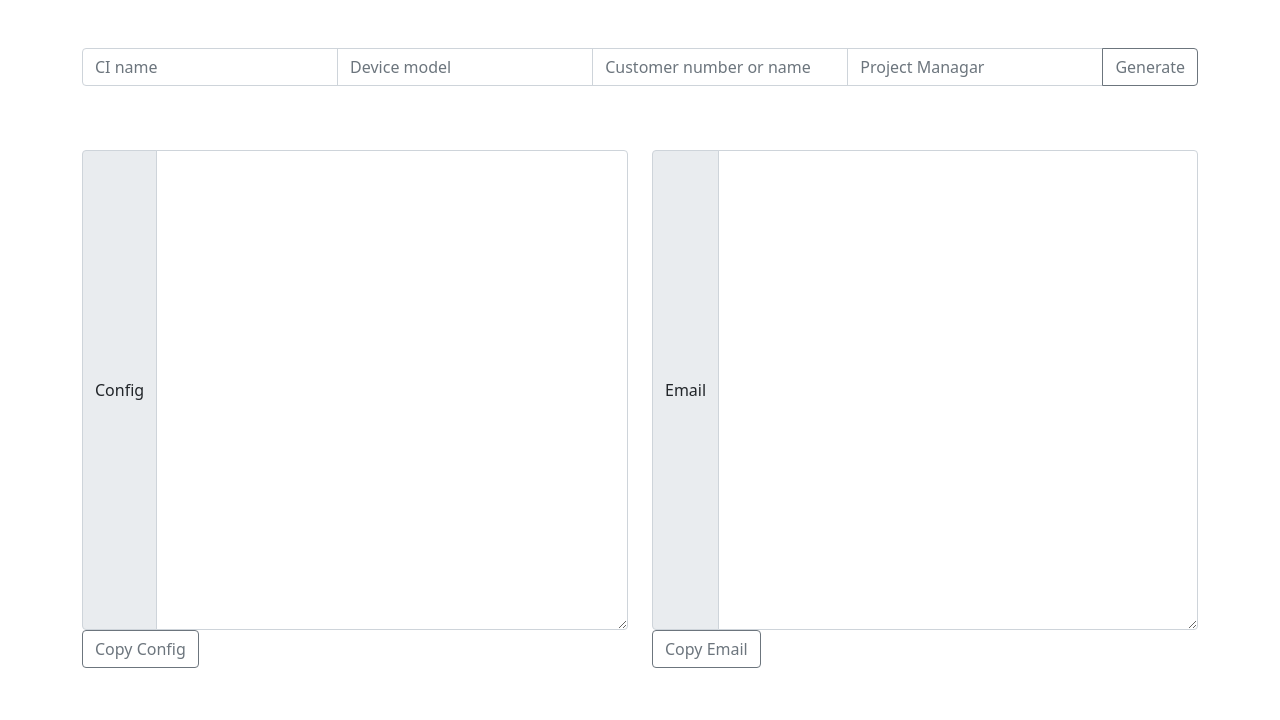
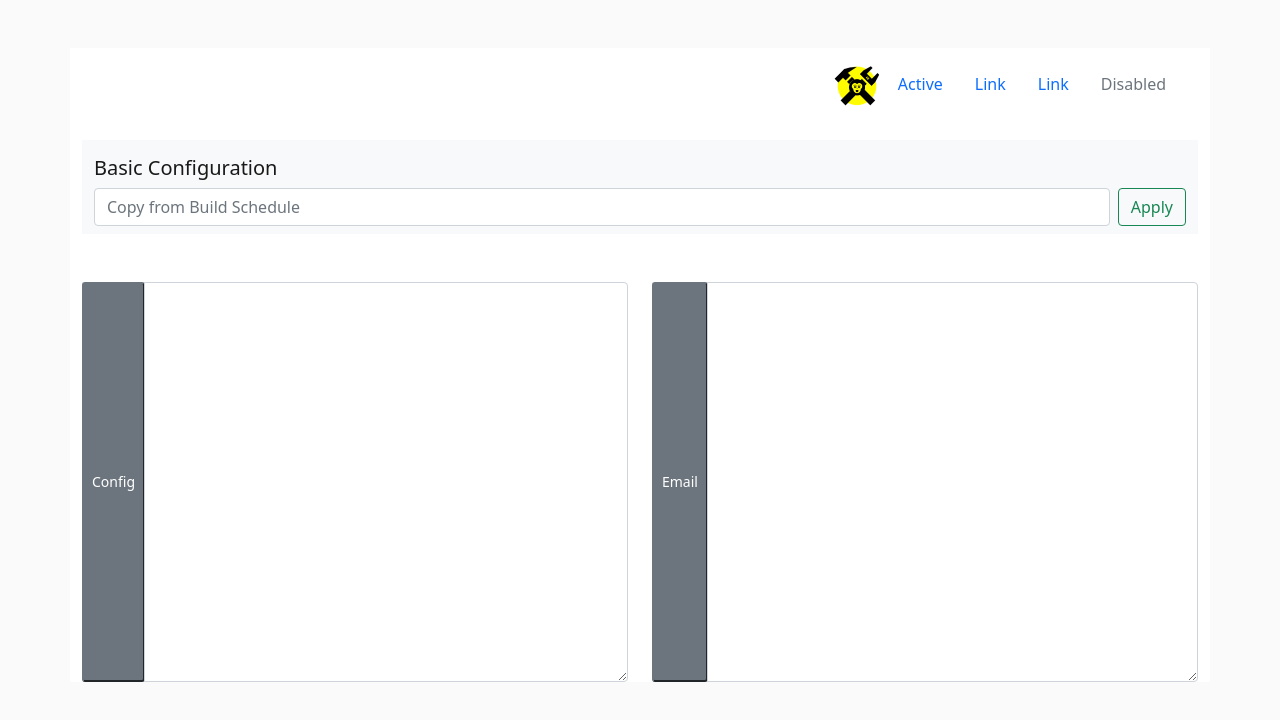
Before and after one commit to jonasKonas/BuildGuides4monkeytools, a plain HTML site: page index.html in a window 1280 px wide. Drawn offline with nearby package versions, Linux system fonts and the light colour scheme.

Commit message:
MonkeyTools
Change from 4 input to 1 input.
You can copy stright from Excel and it will generate config and email.

CI names will allways come to Uppercase

Added Logo

```diff
--- a/index.html
+++ b/index.html
@@ -3,51 +3,60 @@
 <head>
     <meta charset="UTF-8">
     <meta http-equiv="X-UA-Compatible" content="IE=edge">
+    <link href="https://cdn.jsdelivr.net/npm/bootstrap@5.1.3/dist/css/bootstrap.min.css" rel="stylesheet" integrity="sha384-1BmE4kWBq78iYhFldvKuhfTAU6auU8tT94WrHftjDbrCEXSU1oBoqyl2QvZ6jIW3" crossorigin="anonymous">
     <link rel="stylesheet" href="style.css">
-    <link href="https://cdn.jsdelivr.net/npm/bootstrap@5.1.3/dist/css/bootstrap.min.css" rel="stylesheet" integrity="sha384-1BmE4kWBq78iYhFldvKuhfTAU6auU8tT94WrHftjDbrCEXSU1oBoqyl2QvZ6jIW3" crossorigin="anonymous">
     <meta name="viewport" content="width=device-width, initial-scale=1.0">
-    <title>Document</title>
+    <title>MonkeyToolz</title>
 </head>
 <body>
-    <div class="main container mt-5">
-        <div class="row align-items-center">
-            <div class="input-container col">
-                <div class="input-group mb-3">
-                    <input type="text" aria-label="First name" class="form-control" autocomplete="on" name="ci-name" placeholder="CI name" id="ci-name">
-                    <input type="text" aria-label="Last name" class="form-control" autocomplete="on" name="device-name" placeholder="Device model"  id="device-name">
-                    <input type="text" aria-label="Last name" class="form-control" autocomplete="on" name="customer-name" placeholder="Customer number or name"  id="customer-name">
-                    <input type="text" aria-label="First name" class="form-control" autocomplete="on" name="pm-name" placeholder="Project Managar"  id="pm-name">
-                    <button class="btn btn-outline-secondary" type="button" id="button-addon2">Generate</button>
-                </div>
+    <div class="main container mt-5 container ">
+        <div class="container p-3">
+
+
+            <ul class="nav justify-content-end mb-3 col">
+                <li class="nav-item">
+                    <img src="./img/mt-logo.png" alt="monkeytoolz logo" srcset="" class="col" id="logo">
+                </li>
+                <li class="nav-item">
+                <a class="nav-link active" aria-current="page" href="#">Active</a>
+                </li>
+                <li class="nav-item">
+                <a class="nav-link" href="#">Link</a>
+                </li>
+                <li class="nav-item">
+                <a class="nav-link" href="#">Link</a>
+                </li>
+                <li class="nav-item">
+                <a class="nav-link disabled">Disabled</a>
+                </li>
+            </ul>
+        </div>
+        <nav class="navbar navbar-light bg-light">
+            <div class="container-fluid">
+              <a class="navbar-brand">Basic Configuration</a>
+              <form class="d-flex">
+                <input class="form-control me-2" type="text" placeholder="Copy from Build Schedule" aria-label="text" size="120" id="mainInput">
+                <button class="btn btn-outline-success" type="button" id="mainInputBtn">Apply</button>
+              </form>
             </div>
+          </nav>
 
-            <!-- <p>
-                CI	Requested to be picked	Console	CPE Type	Other (addons)	Pick Reference	Customer Directory	Configuration Engineer	Other	Project Manager	Other	When to be Build Date	Additional comments	Build Eng/Support	Date Built	Cloud Keys/Serial number	LIC UDI no:
-            </p>
-            <p>
-                NET12489-FTTC-C31120APCPBOOTHCHEMIST.CE1	R	2034	Cisco C927-4P		PR006947	Console only please	Ravi Sankar Mummidi		Alexbier de Solabarrieta		20/04/2022		Karel	21/04/2022
-            </p> -->
-
-            <div class="output-container mt-5">
-                <div class="row align-items-center">
+                <div class="output-container row align-items-center mt-5">
                     <div class="config-box col">
                         <div class="input-group">
-                            <span class="input-group-text">Config</span>
+                            <span class="input-group-text copy-span"><button class="btn-sm btn-secondary copyBtn" type="button" id="copy-conf-btn">Config</button></span>
                             <textarea id="config-output"class="form-control outputbox" aria-label="With textarea"></textarea>
                         </div>
-                        <button class="btn btn-outline-secondary" type="button" id="copy-conf-btn">Copy Config</button>
+
                     </div>
                     <div class="email-box col">
                         <div class="input-group">
-                            <span class="input-group-text">Email</span>
+                            <span class="input-group-text copy-span"><button class="btn-sm btn-secondary copyBtn" type="button"  id="copy-email-btn">Email</button></span>
                             <textarea id="email-output" class="form-control outputbox" aria-label="With textarea"></textarea>
-                            <!-- <input type="text" id="email-output" class="form-control outputbox" aria-label="With textarea"></input> -->
                         </div>
-                        <button class="btn btn-outline-secondary" type="button"  id="copy-email-btn">Copy Email</button>
                     </div>
                 </div>
-            </div>
-        </div>
+
     </div>
 
 
--- a/script.js
+++ b/script.js
@@ -1,35 +1,42 @@
-const genBtn = document.getElementById("button-addon2")
+
 const emailOutput = document.getElementById("email-output")
 const configOutput = document.getElementById("config-output")
 const cBtnEmail = document.getElementById("copy-email-btn")
 const cBtnConf = document.getElementById("copy-conf-btn")
 
-var ciName = document.getElementById("ci-name")
-var deviceType = document.getElementById("device-name")
-var custNo = document.getElementById("customer-name")
-var pmName = document.getElementById("pm-name")
+//for main input field
+const mainInput = document.getElementById("mainInput")
+const applyBtn = document.getElementById("mainInputBtn")
 
 
-// Main button to generate config and email
-genBtn.onclick = function(){
-    console.log(ciName.value)
-    console.log(deviceType.value)
-    console.log(custNo.value)
-    console.log(pmName.value)
-    return emailOutput.innerHTML = genEmail(), configOutput.innerHTML = genConf()
+//for secondary input field
+// var ciName = document.getElementById("ci-name")
+// var deviceType = document.getElementById("device-name")
+// var custNo = document.getElementById("customer-name")
+// var pmName = document.getElementById("pm-name")
 
-    // var eText = emailOutput.innerText("shudas")
-    // return eText
+
+applyBtn.onclick = function(){
+
+    mainValue = mainInput.value
+    const mainArray = mainValue.split("\t")
+    ciName = mainArray[0].toUpperCase()
+    deviceType = mainArray[3]
+    pickRef = mainArray[5]
+    custNo = mainArray[6]
+    pmName = mainArray[9]
+    return emailOutput.innerHTML = genEmail(), configOutput.innerHTML = genConf();
 }
+
 // function for email
 function genEmail(){
-    gemail = `Hi ${pmName.value},\n\nFollowing has been configured, boxed, and placed on the shipping shelf:\n\n${ciName.value}\n${deviceType.value}\n\nKind regards,\nJonas`
-    return gemail
+    gemail = `Hi ${pmName},\n\nThe following has been configured, boxed, and placed on the shipping shelf:\n\n${ciName}\n${deviceType}\n${pickRef}\n\nKind regards,\nJonas`
+    return gemail;
 }
 //function for config
 function genConf(){
-    config = `Prashau:\n${ciName.value}\n${deviceType.value}\n${custNo.value}\n${pmName.value}`
-    return config
+    config = `Prashau:\n${ciName}\n${deviceType}\n${custNo}\n${pmName}`;
+    return config;
 }
 
 
@@ -42,10 +49,3 @@ cBtnConf.onclick = function(){
     configOutput.select()
     navigator.clipboard.writeText(configOutput.value)
 }
-
-
-
-
-function genConfig(){
-
-}
--- a/style.css
+++ b/style.css
@@ -1,4 +1,28 @@
+body {
+    background-color: rgb(250, 250, 250);
+
+}
+.main{
+    background-color: white;
+}
 .outputbox{
-    height: 30rem;
-    width: 80%;
+    height: 25rem;
+    width: 70%;
 }
+
+#nav-row{
+    background-color: rgb(20, 192, 89);
+}
+
+.copy-span{
+    padding: 0;
+    border: none;
+    align-items: stretch;
+
+}
+
+
+
+img {
+    width: 50px;
+}
```
Also changed, not shown: img/mt-logo.png (added).
